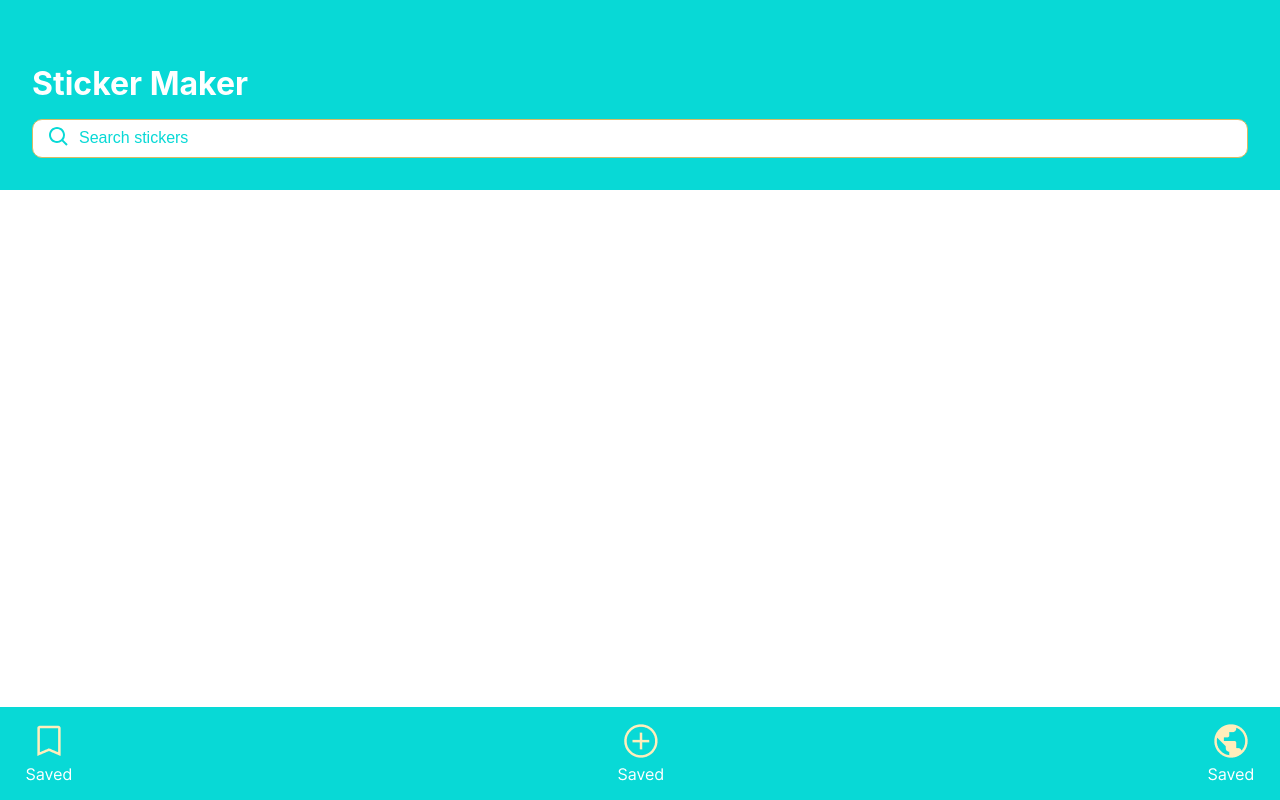
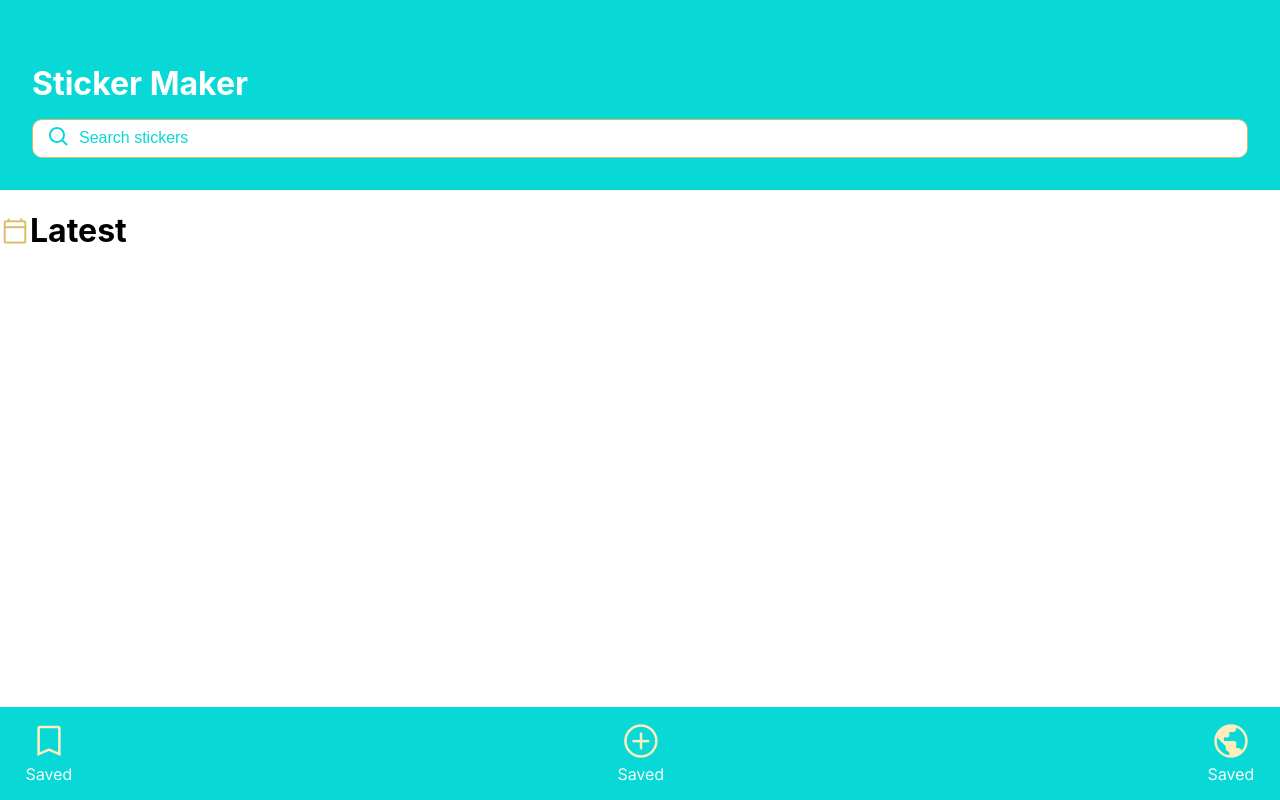
Before and after one commit to alisapromthep/frontendfriday-sticker, a React (Vite) app: page / in a window 1280 px wide. Built offline with nearby package versions, Linux system fonts and the light colour scheme.

Commit message:
created dynamic body component

```diff
--- a/src/App.tsx
+++ b/src/App.tsx
@@ -2,6 +2,8 @@ import './index.css';
 import './App.scss';
 import Header from './components/Header/Header';
 import Navbar from './components/Navbar/Navbar';
+import Body from './components/Body/Body';
+import calendar from './assets/icons/calendar.png';
 
 function App() {
 
@@ -10,6 +12,13 @@ function App() {
     <>
     <Header/>
     <Navbar/>
+    {/* latest section */}
+    <Body
+    title='latest'
+    logo={calendar}
+    />
+    {/* memes section */}
+    {/* toprated section */}
     </>
   )
 }
--- /dev/null
+++ b/src/components/Body/Body.scss
@@ -0,0 +1,8 @@
+.body {
+    display: flex;
+    align-items: center;
+    &__title{
+        color: black;
+        text-transform: capitalize;
+    }
+}
--- a/src/components/Body/Body.tsx
+++ b/src/components/Body/Body.tsx
@@ -1,13 +1,21 @@
+import './Body.scss';
 
 interface BodyProps {
     title: string;
+    titleClass?: string;
+    logo?: string;
+    logoClass?: string;
+
 }
 
 
 
-const Body = ({title}: BodyProps) => {
+const Body = ({title,logo,logoClass}: BodyProps) => {
     return (
-        <div>Body</div>
+        <div className='body'>
+            <img src={logo} className={logoClass}/>
+            <h1 className='body__title'>{title}</h1>
+        </div>
     )
 }
 
```
Also changed, not shown: src/assets/icons/calendar.png (added), src/assets/icons/sparkles_icon.png (added).
